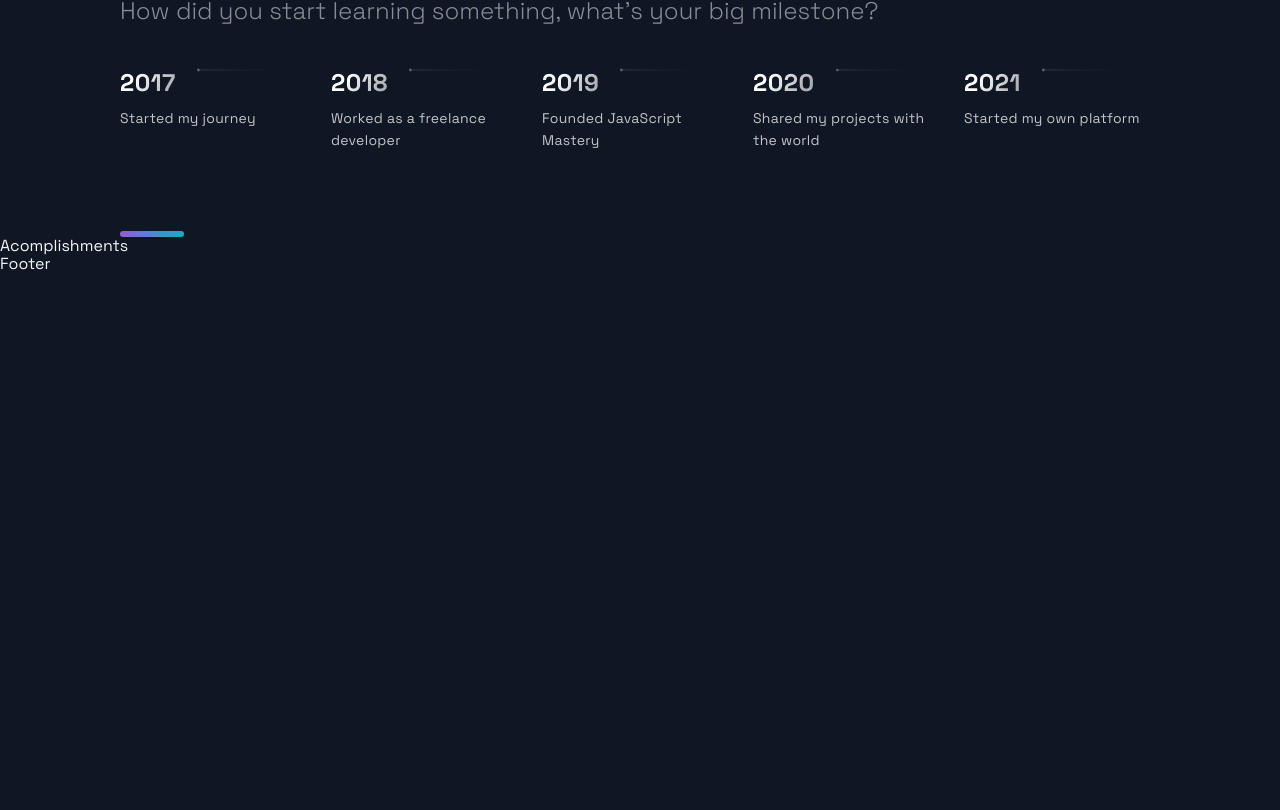
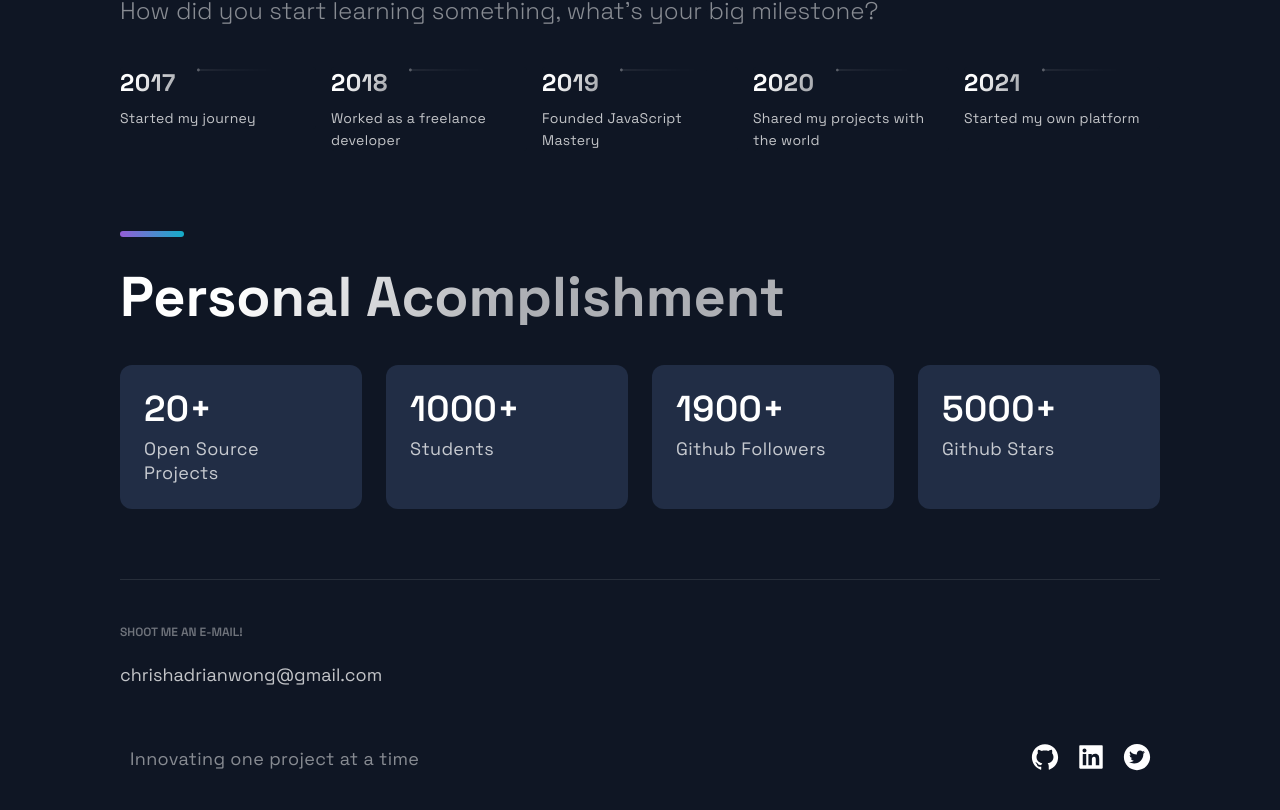
Before and after one commit to chrishadrian/personal-website, a Next.js app: page / in a window 1280 px wide. Shown: the part 2736-3546 px from the top of the page. Before the commit the page ends 3010 px from the top, so only its background shows below. Built offline with nearby package versions, Linux system fonts and the light colour scheme.

Commit message:
Update Accomplishments.js and Footer.js

```diff
--- a/src/components/Acomplishments/Acomplishments.js
+++ b/src/components/Acomplishments/Acomplishments.js
@@ -2,18 +2,21 @@ import React from 'react';
 
 import { Section, SectionDivider, SectionTitle } from '../../styles/GlobalComponents';
 import { Box, Boxes, BoxNum, BoxText } from './AcomplishmentsStyles';
+import { data } from '../../constants/constants';
 
-const data = [
-  { number: 20, text: 'Open Source Projects'},
-  { number: 1000, text: 'Students', },
-  { number: 1900, text: 'Github Followers', },
-  { number: 5000, text: 'Github Stars', }
-];
 
 const Acomplishments = () => (
-  <div>
-    Acomplishments
-  </div>
+  <Section>
+    <SectionTitle>Personal Acomplishment</SectionTitle>
+    <Boxes>
+      {data.map((card, index) => (
+        <Box key={index}>
+          <BoxNum>{card.number}+</BoxNum>
+          <BoxText>{card.text}</BoxText>
+        </Box>
+      ))}
+    </Boxes>
+  </Section>
 );
 
 export default Acomplishments;
--- a/src/components/Footer/Footer.js
+++ b/src/components/Footer/Footer.js
@@ -1,14 +1,35 @@
 import React from 'react';
-import { AiFillGithub, AiFillInstagram, AiFillLinkedin } from 'react-icons/ai';
+import { AiFillGithub, AiFillTwitterCircle , AiFillLinkedin } from 'react-icons/ai';
 
 import { SocialIcons } from '../Header/HeaderStyles';
 import { CompanyContainer, FooterWrapper, LinkColumn, LinkItem, LinkList, LinkTitle, Slogan, SocialContainer, SocialIconsContainer } from './FooterStyles';
 
 const Footer = () => {
   return (
-    <div>
-      Footer
-    </div>
+    <FooterWrapper>
+      <LinkList>
+        <LinkColumn>
+          <LinkTitle>Shoot me an e-mail!</LinkTitle>
+          <LinkItem href="mailto:chrishadrianwong@gmail.com">chrishadrianwong@gmail.com</LinkItem>
+        </LinkColumn>
+      </LinkList>
+      <SocialIconsContainer>
+        <CompanyContainer>
+          <Slogan>Innovating one project at a time</Slogan>
+        </CompanyContainer>
+        <SocialContainer>
+          <SocialIcons href="https://github.com">
+            <AiFillGithub size="3rem" />
+          </SocialIcons>
+          <SocialIcons href="https://linkedin.com">
+            <AiFillLinkedin size="3rem" />
+          </SocialIcons>
+          <SocialIcons href="https://twitter.com">
+            <AiFillTwitterCircle size="3rem" />
+          </SocialIcons>
+        </SocialContainer>
+      </SocialIconsContainer>
+    </FooterWrapper>
   );
 };
 
```
